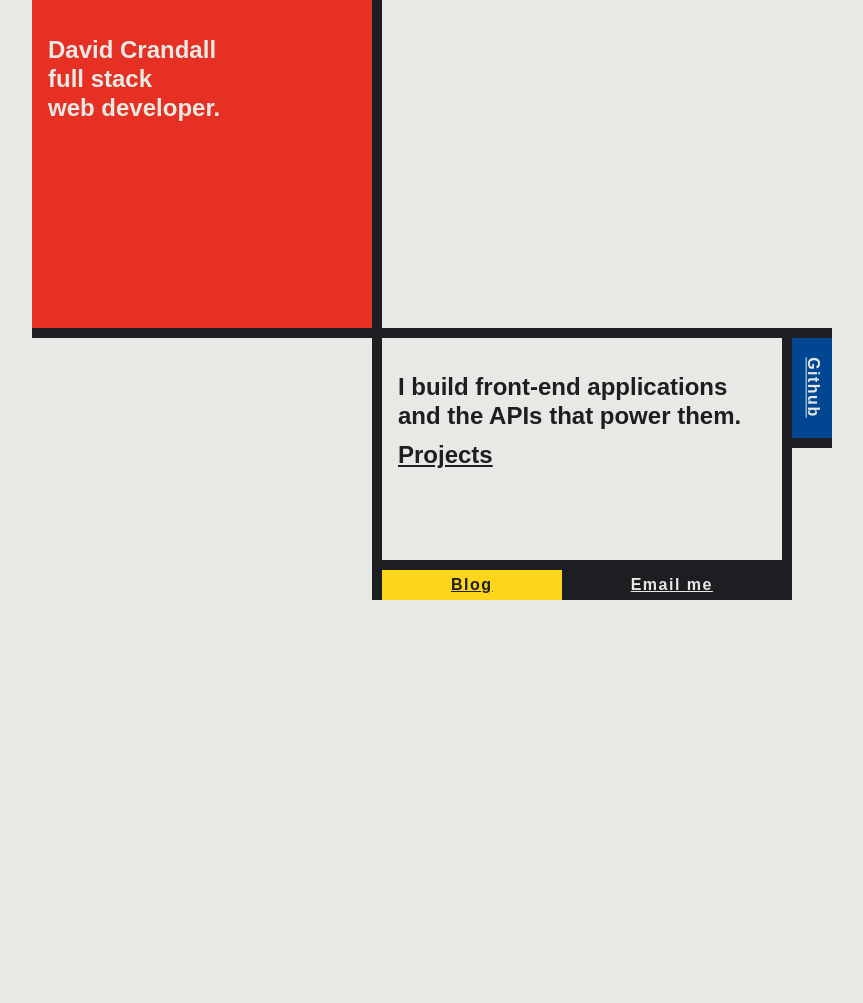
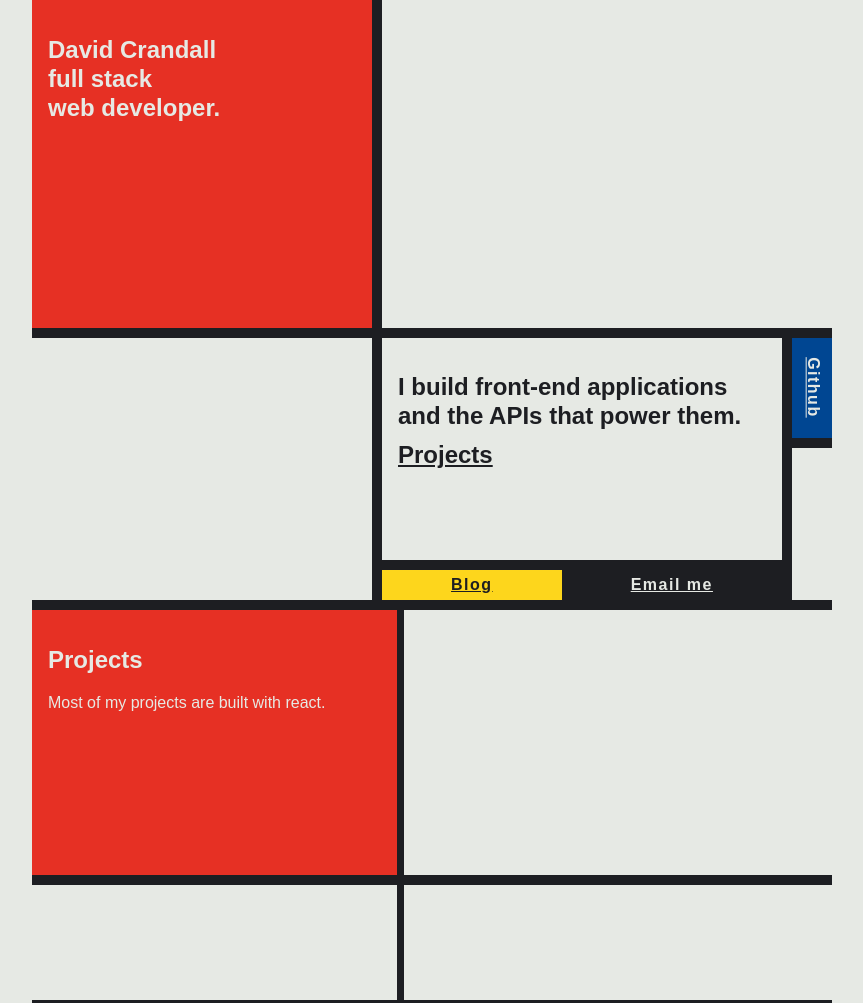
Before and after one commit to dacrands/mondrian-portfolio, a Gatsby site: page / in a window 1280 px wide. Shown: the top 1003 px of the page, without its empty margins (208-1071 px from the left). Before the commit the page ends 800 px from the top, so only its background shows below. Built offline with nearby package versions, Linux system fonts and the light colour scheme; Gatsby itself is replaced by a stand-in of ours.

Commit message:
Include Composition C in /index

```diff
--- a/src/pages/index.js
+++ b/src/pages/index.js
@@ -2,9 +2,11 @@ import React from "react"
 
 import Layout from "../components/Layout"
 import CompThree from "../components/CompThree"
+import CompC from "../components/CompC"
 
 export default () => (
   <Layout>
     <CompThree />
+    <CompC />
   </Layout>
 )
```
